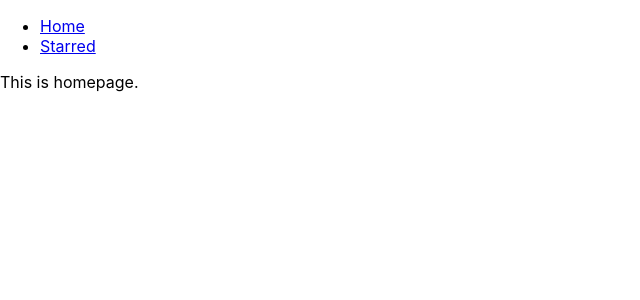
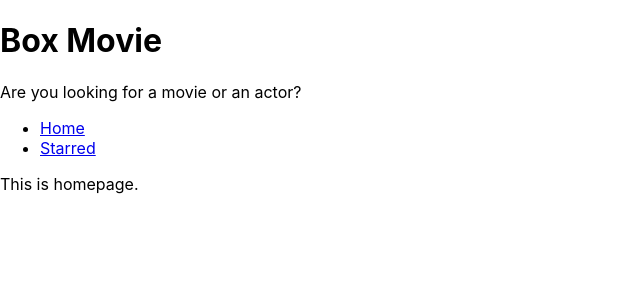
Before and after one commit to Shribatsa01/box-office, a React (Create React App) app: page / in a window 1280 px wide. Shown: the top 300 px of the page, without its empty margins (0-640 px from the left). Built offline with nearby package versions, Linux system fonts and the light colour scheme.

Commit message:
added layout management and created title

```diff
--- a/src/App.js
+++ b/src/App.js
@@ -1,14 +1,11 @@
 // import reportWebVitals from './reportWebVitals';
 import React from 'react';
 import { Switch, Route } from 'react-router-dom';
-import Navs from './components/Navs';
 import Home from './pages/Home';
 import { Starred } from './pages/Starred';
 
 function App() {
   return (
-    <div>
-      <Navs />
     <Switch>
       <Route exact path="/">
         <Home />
@@ -22,7 +19,6 @@
         <div>Not Found</div>
       </Route>
     </Switch>
-    </div>
   );
 }
 
--- /dev/null
+++ b/src/components/MainPageLayout.js
@@ -0,0 +1,18 @@
+import React from 'react';
+import Navs from './Navs';
+import Title from './Title';
+
+const MainPageLayout = ({ children }) => {
+  return (
+    <div>
+      <Title
+        title="Box Movie"
+        subtitle="Are you looking for a movie or an actor?"
+      />
+      <Navs />
+      {children}
+    </div>
+  );
+};
+
+export default MainPageLayout;
--- a/src/components/Navs.js
+++ b/src/components/Navs.js
@@ -3,7 +3,7 @@
 
 const LINKS = [
   { to: '/', text: 'Home' },
-  { to: '/', text: 'Starred' },
+  { to: '/starred', text: 'Starred' },
 ];
 
 const Navs = () => {
--- /dev/null
+++ b/src/components/Title.js
@@ -0,0 +1,12 @@
+import React from 'react';
+
+const Title = ({ title, subtitle }) => {
+  return (
+    <div>
+      <h1>{title}</h1>
+      <p>{subtitle}</p>
+    </div>
+  );
+};
+
+export default Title;
--- a/src/pages/Home.js
+++ b/src/pages/Home.js
@@ -1,7 +1,8 @@
 import React from 'react';
+import MainPageLayout from '../components/MainPageLayout';
 
 const Home = () => {
-  return <div>This is homepage.</div>;
+  return <MainPageLayout>This is homepage.</MainPageLayout>;
 };
 
 export default Home;
--- a/src/pages/Starred.js
+++ b/src/pages/Starred.js
@@ -1,5 +1,6 @@
 import React from 'react';
+import MainPageLayout from '../components/MainPageLayout';
 
 export const Starred = () => {
-  return <div>This is starred</div>;
+  return <MainPageLayout>This is starred</MainPageLayout>;
 };
```
Also changed, not shown: src/reportWebVitals.js (deleted, +0 -13 lines). Lines whose indentation alone changed are shown as unchanged.
